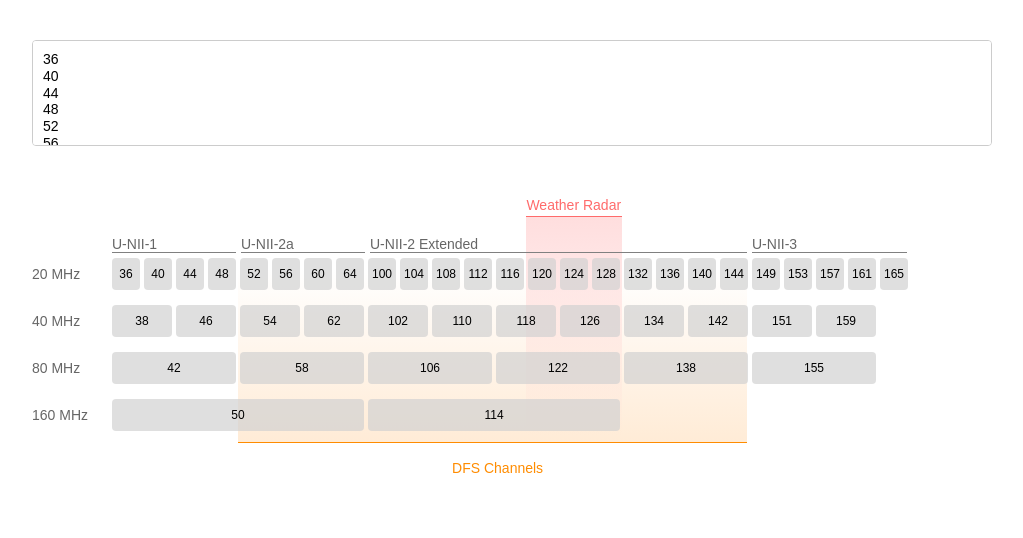
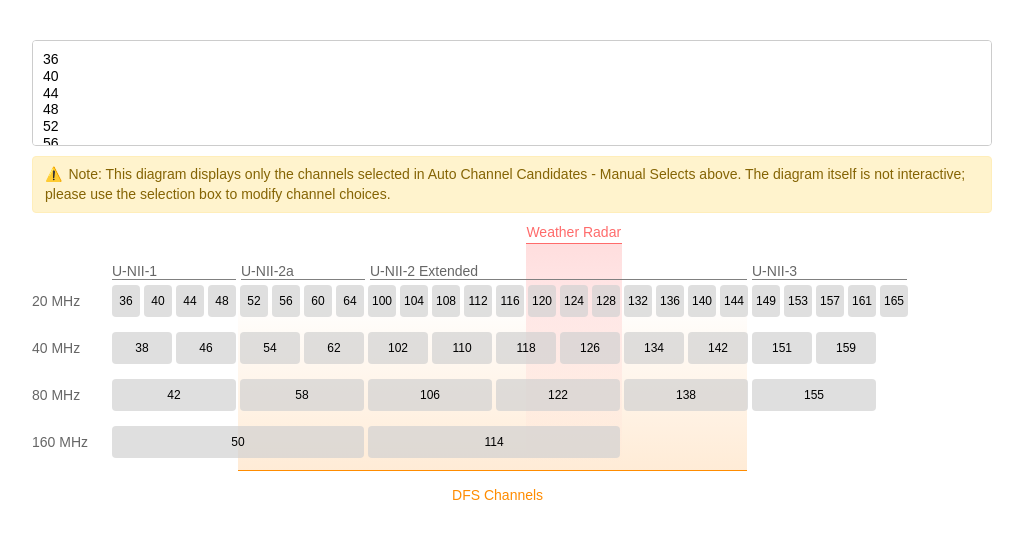
Before and after one commit to jill1180/Interactive_Channel_Diagram, a plain HTML site: page index.html in a window 1280 px wide. Shown: the whole page, without its empty margins (128-1151 px from the left). Drawn offline with Linux system fonts and the light colour scheme.

Commit message:
Add files via upload

```diff
--- a/index.html
+++ b/index.html
@@ -25,7 +25,7 @@
         .channel-select {
             width: 100%;
             padding: 10px;
-            margin-bottom: 90px;
+            margin-bottom: 10px;
             border: 1px solid #ccc;
             border-radius: 4px;
         }
@@ -202,6 +202,22 @@
                 overflow-x: auto;
             }
         }
+
+        .note {
+            margin: 0 0 50px 0;
+            padding: 8px 12px;
+            background-color: #fff3cd;
+            border: 1px solid #ffeeba;
+            border-radius: 4px;
+            color: #856404;
+            font-size: 14px;
+            line-height: 1.4;
+        }
+
+        .note i {
+            margin-right: 6px;
+            font-style: normal;
+        }
     </style>
 </head>
 <body>
@@ -233,6 +249,11 @@
             <option value="161">161</option>
             <option value="165">165</option>
         </select>
+
+        <div class="note">
+            <i>⚠️</i>Note: This diagram displays only the channels selected in Auto Channel Candidates - Manual Selects above.
+            The diagram itself is not interactive; please use the selection box to modify channel choices.
+        </div>
 
         <div class="diagram">
             <div class="band-headers">
```
